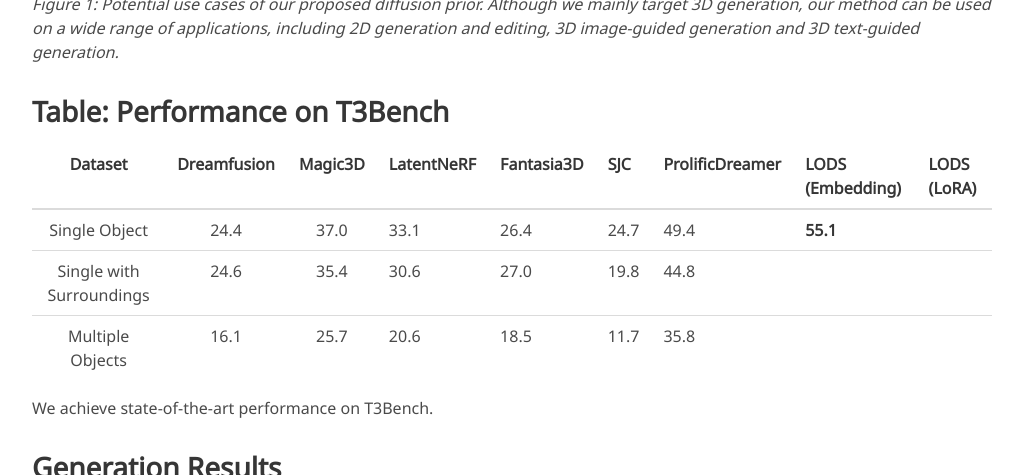
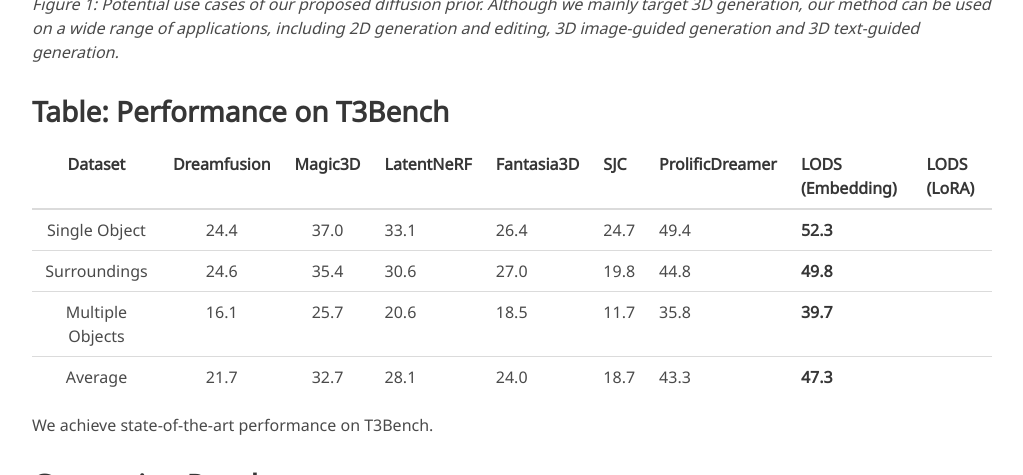
Before and after one commit to yangxiaofeng/demo_diffusion_prior, a Jekyll site: the page built from index.md, in a window 1280 px wide and 900 px high, scrolled down 1112 px, cut to the strip 41-516 px from the top of the window. Shown: the whole strip, without its empty margins (128-1151 px from the left). Built offline with Jekyll 4.4.1, drawn with Linux system fonts in a browser that asks for light colours; some web fonts are replaced.

Commit message:
Update index.md

```diff
--- a/index.md
+++ b/index.md
@@ -30,11 +30,12 @@ We present a unified framework aimed at improving the diffusion priors on 3D gen
 
 ## Table: Performance on T3Bench
 
-|          Dataset         | Dreamfusion | Magic3D | LatentNeRF | Fantasia3D | SJC  | ProlificDreamer | LODS (Embedding) | LODS (LoRA) |
-|:------------------------:|:-----------:|:-------:|------------|------------|------|-----------------|------------------|-------------|
-|       Single Object      |     24.4    |   37.0  | 33.1       | 26.4       | 24.7 | 49.4            | **55.1**         |             |
-| Single with Surroundings |     24.6    |   35.4  | 30.6       | 27.0       | 19.8 | 44.8            |                  |             |
-|     Multiple Objects     |     16.1    |   25.7  | 20.6       | 18.5       | 11.7 | 35.8            |                  |             |
+|     Dataset      | Dreamfusion | Magic3D | LatentNeRF | Fantasia3D | SJC  | ProlificDreamer | LODS (Embedding) | LODS (LoRA) |
+|:----------------:|:-----------:|:-------:|------------|------------|------|-----------------|------------------|-------------|
+|  Single Object   |    24.4     |  37.0   | 33.1       | 26.4       | 24.7 | 49.4            | **52.3**         |             |
+|   Surroundings   |    24.6     |  35.4   | 30.6       | 27.0       | 19.8 | 44.8            | **49.8**         |             |
+| Multiple Objects |    16.1     |  25.7   | 20.6       | 18.5       | 11.7 | 35.8            | **39.7**         |             |
+|     Average      |    21.7     |  32.7   | 28.1       | 24.0       | 18.7 | 43.3            | **47.3**         |             |
 
 We achieve state-of-the-art performance on T3Bench.
 
```
